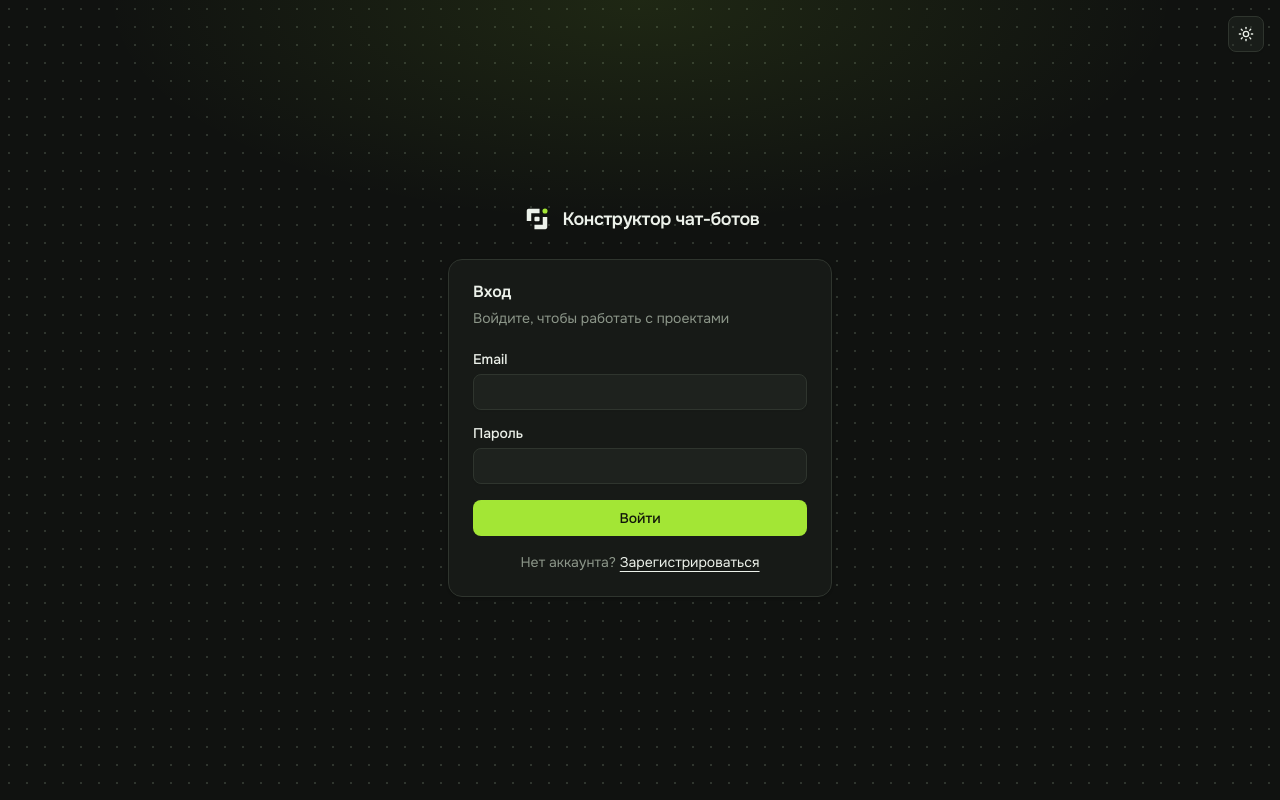
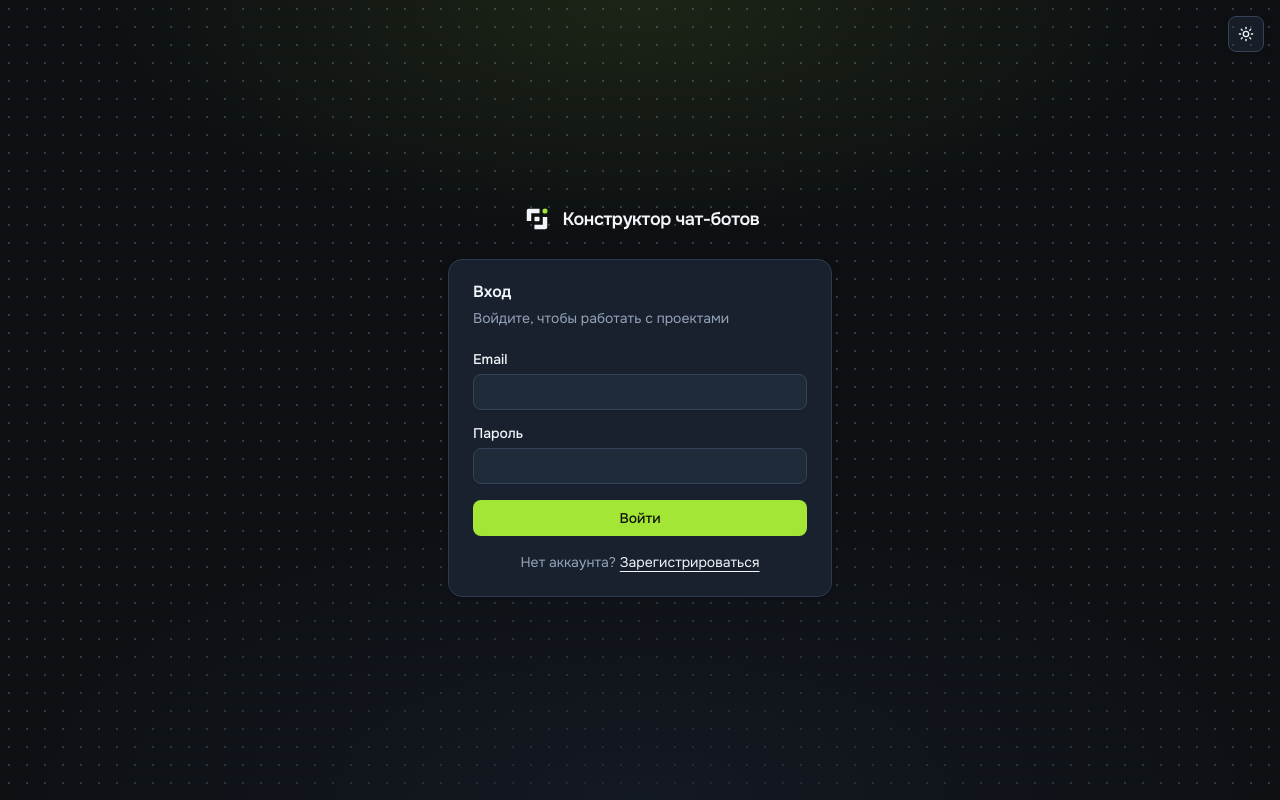
Before and after one commit to Denmurzik/chatbot-builder, a React (Vite) app in the folder apps/web/: page /login in a window 1280 px wide. Built offline with nearby package versions, Linux system fonts and the light colour scheme.

Commit message:
style(ui): палитра 60/30/10 со стальным сланцевым Steel Slate и лаймом

```diff
--- a/apps/web/src/editor/EditorPage.tsx
+++ b/apps/web/src/editor/EditorPage.tsx
@@ -164,7 +164,7 @@ function EditorHeader({
 }) {
   const { id } = useParams();
   return (
-    <header className="flex items-center justify-between gap-2 border-b bg-card/80 px-2.5 py-2 backdrop-blur-sm sm:gap-3 sm:px-4">
+    <header className="flex items-center justify-between gap-2 border-b bg-surface/95 px-2.5 py-2 backdrop-blur-sm sm:gap-3 sm:px-4">
       <div className="flex min-w-0 flex-1 items-center gap-1.5 sm:gap-2.5">
         <BrandLogo size={22} className="shrink-0" />
         <Link
--- a/apps/web/src/editor/ValidationPanel.tsx
+++ b/apps/web/src/editor/ValidationPanel.tsx
@@ -76,10 +76,10 @@ export function ValidationPanel({
         side="right"
         overlay={false}
         data-testid="validation-panel"
-        className="w-full max-w-full gap-3 sm:w-96 sm:max-w-96"
+        className="w-full max-w-full gap-0 bg-card p-0 sm:w-96 sm:max-w-96"
         onCloseAutoFocus={(event) => event.preventDefault()}
       >
-        <SheetHeader className="pb-0">
+        <SheetHeader className="border-b bg-surface pr-12 pb-3">
           <SheetTitle>{ru.validationPanel.title}</SheetTitle>
           <SheetDescription>
             {errors.length > 0
@@ -88,7 +88,7 @@ export function ValidationPanel({
           </SheetDescription>
         </SheetHeader>
         <ScrollArea className="min-h-0 flex-1">
-          <div className="px-4 pb-4">
+          <div className="p-4">
             {errors.length === 0 ? (
               <div className="flex flex-col items-center gap-2 py-8 text-center text-sm text-muted-foreground">
                 <CheckCircle2 className="size-8 text-muted-foreground" aria-hidden />
--- a/apps/web/src/editor/block-dialog/BlockDialog.tsx
+++ b/apps/web/src/editor/block-dialog/BlockDialog.tsx
@@ -60,7 +60,7 @@ function Column({
       className={cn(
         'min-h-0 flex-col border-border lg:flex lg:border-r lg:last:border-r-0',
         mobileActive ? 'flex flex-1' : 'hidden',
-        side && 'bg-muted/40',
+        side && 'bg-surface/85',
       )}
     >
       <h2 className="hidden border-b border-border px-4 py-2 text-sm font-semibold text-foreground lg:block">
@@ -124,7 +124,7 @@ function DialogBody({
           if (isTextField(event.target)) setTarget(null);
         }}
       >
-        <header className="flex flex-wrap items-center gap-2 border-b border-border bg-muted/40 py-2.5 pr-12 pl-3 sm:gap-3 sm:py-3 sm:pl-4">
+        <header className="flex flex-wrap items-center gap-2 border-b border-border bg-surface py-2.5 pr-12 pl-3 sm:gap-3 sm:py-3 sm:pl-4">
           <span
             className="flex size-8 shrink-0 items-center justify-center rounded-md text-white sm:size-9"
             style={{ backgroundColor: meta.color }}
--- a/apps/web/src/editor/picker/NodePicker.tsx
+++ b/apps/web/src/editor/picker/NodePicker.tsx
@@ -137,10 +137,10 @@ export function NodePicker({ open, onOpenChange, excluded = [], onPick }: NodePi
         side="right"
         overlay={false}
         data-testid="node-picker"
-        className="w-full max-w-full gap-3 sm:w-96 sm:max-w-96"
+        className="w-full max-w-full gap-3 bg-card p-0 sm:w-96 sm:max-w-96"
         onCloseAutoFocus={(event) => event.preventDefault()}
       >
-        <SheetHeader className="pb-0">
+        <SheetHeader className="border-b bg-surface pr-12 pb-3">
           <SheetTitle>{ru.editor.picker.title}</SheetTitle>
           <SheetDescription>{ru.editor.picker.description}</SheetDescription>
         </SheetHeader>
--- a/apps/web/src/index.css
+++ b/apps/web/src/index.css
@@ -5,70 +5,74 @@
 :root {
   color-scheme: light;
   --radius: 0.625rem;
-  --scrollbar-thumb: oklch(0.2 0.01 135 / 18%);
-  --scrollbar-thumb-hover: oklch(0.2 0.01 135 / 32%);
-  --background: #F4F6F1;
-  --foreground: #131712;
+  --scrollbar-thumb: oklch(0.28 0.03 250 / 22%);
+  --scrollbar-thumb-hover: oklch(0.28 0.03 250 / 38%);
+  /* Правило 60/30/10: 60% чистый светлый фон, 30% холодный стальной сланцевый, 10% лайм */
+  --background: #FFFFFF;
+  --foreground: #0F172A;
   --card: #FFFFFF;
-  --card-foreground: #131712;
+  --card-foreground: #0F172A;
   --popover: #FFFFFF;
-  --popover-foreground: #131712;
+  --popover-foreground: #0F172A;
+  --surface: #E8EEF6;
   --primary: #A3E635;
   --primary-foreground: #11160A;
-  --secondary: #EAEEE6;
-  --secondary-foreground: #131712;
-  --muted: #EAEEE6;
-  --muted-foreground: #596356;
-  --accent: #E5F3CF;
-  --accent-foreground: #223B06;
+  --secondary: #E4EAF2;
+  --secondary-foreground: #1E293B;
+  --muted: #E4EAF2;
+  --muted-foreground: #475569;
+  --accent: #D7E1EE;
+  --accent-foreground: #0F172A;
   --destructive: #DC2626;
-  --border: #DCE2D5;
-  --input: #DCE2D5;
+  --border: #CBD5E1;
+  --input: #CBD5E1;
   --ring: #65A30D;
   --brand: #A3E635;
-  --brand-soft: #E5F3CF;
+  --brand-soft: #E9F8CF;
   --brand-ink: #3F6212;
   /* Подсветка выражений в полях редактора */
-  --syntax-variable: oklch(0.48 0.16 250);
-  --syntax-env: oklch(0.48 0.18 300);
-  --syntax-string: oklch(0.44 0.13 145);
-  --syntax-number: oklch(0.5 0.13 70);
-  --syntax-operator: oklch(0.45 0.015 135);
+  --syntax-variable: oklch(0.46 0.17 250);
+  --syntax-env: oklch(0.46 0.18 300);
+  --syntax-string: oklch(0.43 0.13 145);
+  --syntax-number: oklch(0.5 0.14 70);
+  --syntax-operator: oklch(0.42 0.03 250);
   --syntax-keyword: oklch(0.48 0.19 350);
   --syntax-unknown: var(--destructive);
 }
 
 .dark {
   color-scheme: dark;
-  --scrollbar-thumb: oklch(0.95 0.01 135 / 16%);
-  --scrollbar-thumb-hover: oklch(0.95 0.01 135 / 30%);
-  --background: #101210;
-  --foreground: #ECF1EA;
-  --card: #171A17;
-  --card-foreground: #ECF1EA;
-  --popover: #1D211C;
-  --popover-foreground: #ECF1EA;
+  --scrollbar-thumb: oklch(0.88 0.02 250 / 20%);
+  --scrollbar-thumb-hover: oklch(0.88 0.02 250 / 36%);
+  /* Правило 60/30/10: 60% чёрно-графитовая база, 30% стальной сланцевый, 10% лайм */
+  --background: #0D0F12;
+  --foreground: #F1F5F9;
+  --card: #19212E;
+  --card-foreground: #F1F5F9;
+  --popover: #1E2838;
+  --popover-foreground: #F1F5F9;
+  --surface: #161D29;
   --primary: #A3E635;
-  --primary-foreground: #11160A;
-  --secondary: #212520;
-  --secondary-foreground: #ECF1EA;
-  --muted: #212520;
-  --muted-foreground: #8C9689;
-  --accent: #233015;
-  --accent-foreground: #D9F99D;
+  --primary-foreground: #0F1607;
+  --secondary: #222D3D;
+  --secondary-foreground: #E2E8F0;
+  --muted: #222D3D;
+  --muted-foreground: #94A3B8;
+  --accent: #273447;
+  --accent-foreground: #F1F5F9;
   --destructive: #EF4444;
-  --border: #2F352E;
-  --input: #2F352E;
+  --border: #2E3B4E;
+  --input: #344358;
   --ring: #A3E635;
   --brand: #A3E635;
-  --brand-soft: #233015;
+  --brand-soft: #1E2E14;
   --brand-ink: #A3E635;
   /* Подсветка выражений в полях редактора */
   --syntax-variable: oklch(0.78 0.12 250);
   --syntax-env: oklch(0.78 0.13 300);
   --syntax-string: oklch(0.8 0.14 145);
   --syntax-number: oklch(0.82 0.13 80);
-  --syntax-operator: oklch(0.75 0.015 135);
+  --syntax-operator: oklch(0.75 0.025 250);
   --syntax-keyword: oklch(0.78 0.15 350);
   --syntax-unknown: var(--destructive);
 }
@@ -82,6 +86,7 @@
   --color-card-foreground: var(--card-foreground);
   --color-popover: var(--popover);
   --color-popover-foreground: var(--popover-foreground);
+  --color-surface: var(--surface);
   --color-primary: var(--primary);
   --color-primary-foreground: var(--primary-foreground);
   --color-secondary: var(--secondary);
@@ -123,10 +128,15 @@
   animation: preview-pulse 1.8s ease-in-out infinite;
 }
 
-/* Рамка множественного выделения на холсте React Flow в палитре FIELD LIME */
+/* Рамка множественного выделения и элементы управления React Flow в палитре Steel Slate + FIELD LIME */
 .react-flow {
   --xy-selection-background-color: color-mix(in oklab, var(--brand) 12%, transparent);
   --xy-selection-border: 1.5px solid var(--brand-ink);
+  --xy-controls-button-background-color: var(--surface);
+  --xy-controls-button-background-color-hover: var(--accent);
+  --xy-controls-button-color: var(--foreground);
+  --xy-controls-button-color-hover: var(--foreground);
+  --xy-controls-button-border-color: var(--border);
 }
 
 .dark .react-flow {
--- a/apps/web/src/pages/AuthForm.tsx
+++ b/apps/web/src/pages/AuthForm.tsx
@@ -46,8 +46,8 @@ export function AuthForm(props: AuthFormProps) {
       className="relative flex min-h-dvh flex-col items-center justify-center px-4 py-14 sm:py-8"
       style={{
         backgroundImage:
-          'radial-gradient(ellipse 60% 40% at 50% 0%, color-mix(in oklab, var(--brand) 10%, transparent), transparent 70%), radial-gradient(var(--border) 1px, transparent 1px)',
-        backgroundSize: '100% 100%, 18px 18px',
+          'radial-gradient(ellipse 65% 45% at 50% 0%, color-mix(in oklab, var(--brand) 10%, transparent), transparent 68%), radial-gradient(ellipse 75% 55% at 50% 100%, color-mix(in oklab, var(--surface) 70%, transparent), transparent 72%), radial-gradient(var(--border) 1px, transparent 1px)',
+        backgroundSize: '100% 100%, 100% 100%, 18px 18px',
       }}
     >
       <div className="absolute top-4 right-4">
--- a/apps/web/src/pages/BotsPage.tsx
+++ b/apps/web/src/pages/BotsPage.tsx
@@ -772,7 +772,7 @@ export function BotsPage() {
 
   return (
     <div className="mx-auto flex min-h-dvh max-w-4xl flex-col gap-5 px-4 py-4 sm:gap-6 sm:p-6">
-      <header className="flex flex-wrap items-center justify-between gap-3 border-b pb-4">
+      <header className="flex flex-wrap items-center justify-between gap-3 rounded-xl border bg-surface px-4 py-3">
         <div className="flex min-w-0 flex-wrap items-center gap-2 sm:gap-3">
           <Link
             to="/projects"
--- a/apps/web/src/pages/ProjectsPage.tsx
+++ b/apps/web/src/pages/ProjectsPage.tsx
@@ -213,7 +213,7 @@ export function ProjectsPage() {
 
   return (
     <div className="mx-auto flex min-h-dvh max-w-4xl flex-col gap-5 px-4 py-4 sm:gap-6 sm:p-6">
-      <header className="flex flex-wrap items-center justify-between gap-3 border-b pb-4">
+      <header className="flex flex-wrap items-center justify-between gap-3 rounded-xl border bg-surface px-4 py-3">
         <BrandLogo size={24} showWordmark className="text-base" />
         <div className="flex min-w-0 items-center gap-2">
           <ThemeToggle />
@@ -257,7 +257,7 @@ export function ProjectsPage() {
             const isPublished = (project.publishedBotsCount ?? 0) > 0;
             return (
               <li key={project.id}>
-                <Card className="relative transition-all hover:-translate-y-0.5 hover:border-[var(--brand)]/50 hover:shadow-sm">
+                <Card className="relative transition-[transform,border-color,box-shadow] hover:-translate-y-0.5 hover:border-[var(--brand)]/50 hover:shadow-sm">
                   <Link
                     to={`/projects/${project.id}`}
                     className="block rounded-xl focus-visible:ring-2 focus-visible:ring-ring focus-visible:outline-none"
```
Also changed, not shown: apps/web/src/editor/Canvas.tsx (+5 -5 lines), apps/web/src/editor/fields/ExpressionEditorDialog.tsx (+4 -3 lines), apps/web/src/preview/PreviewPanel.tsx (+4 -3 lines), apps/web/public/favicon.svg.
